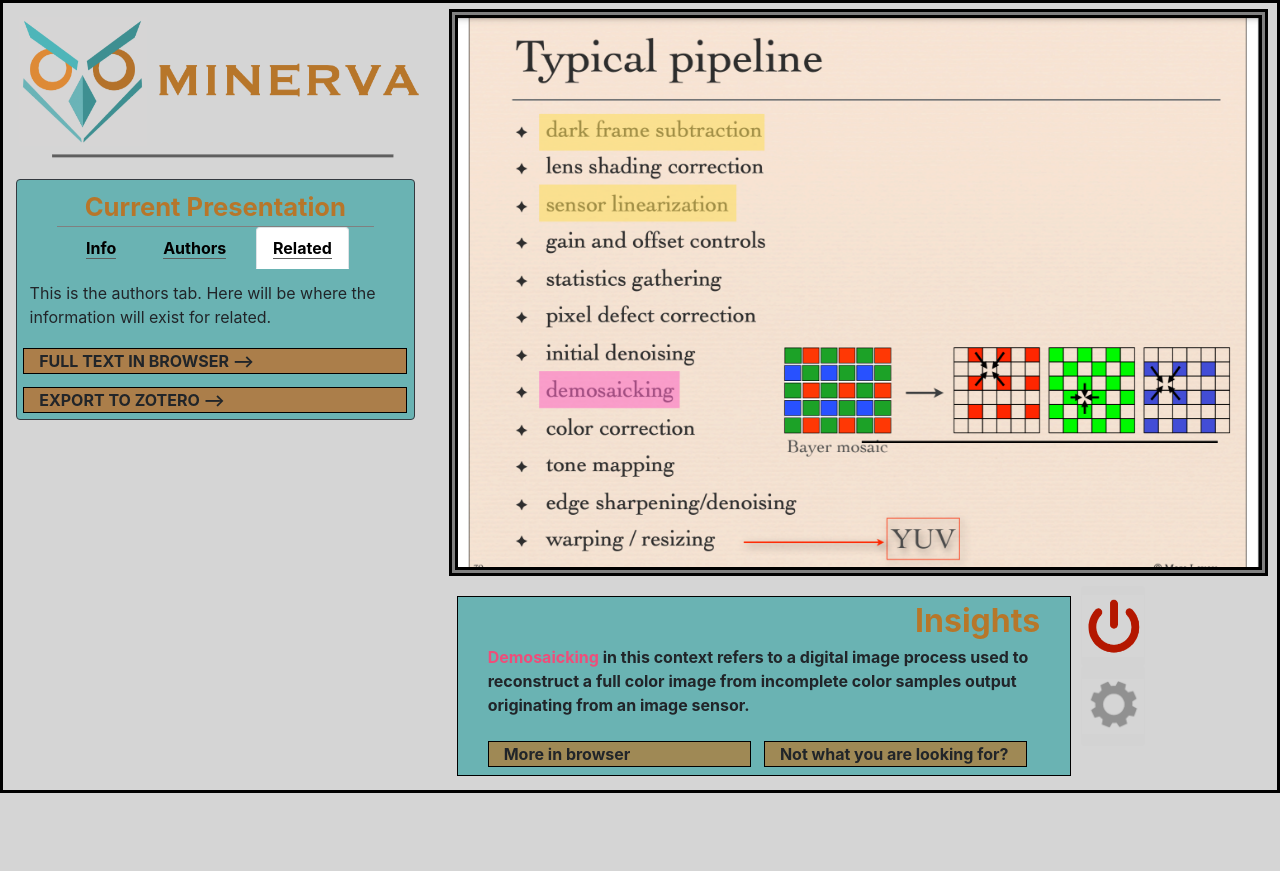
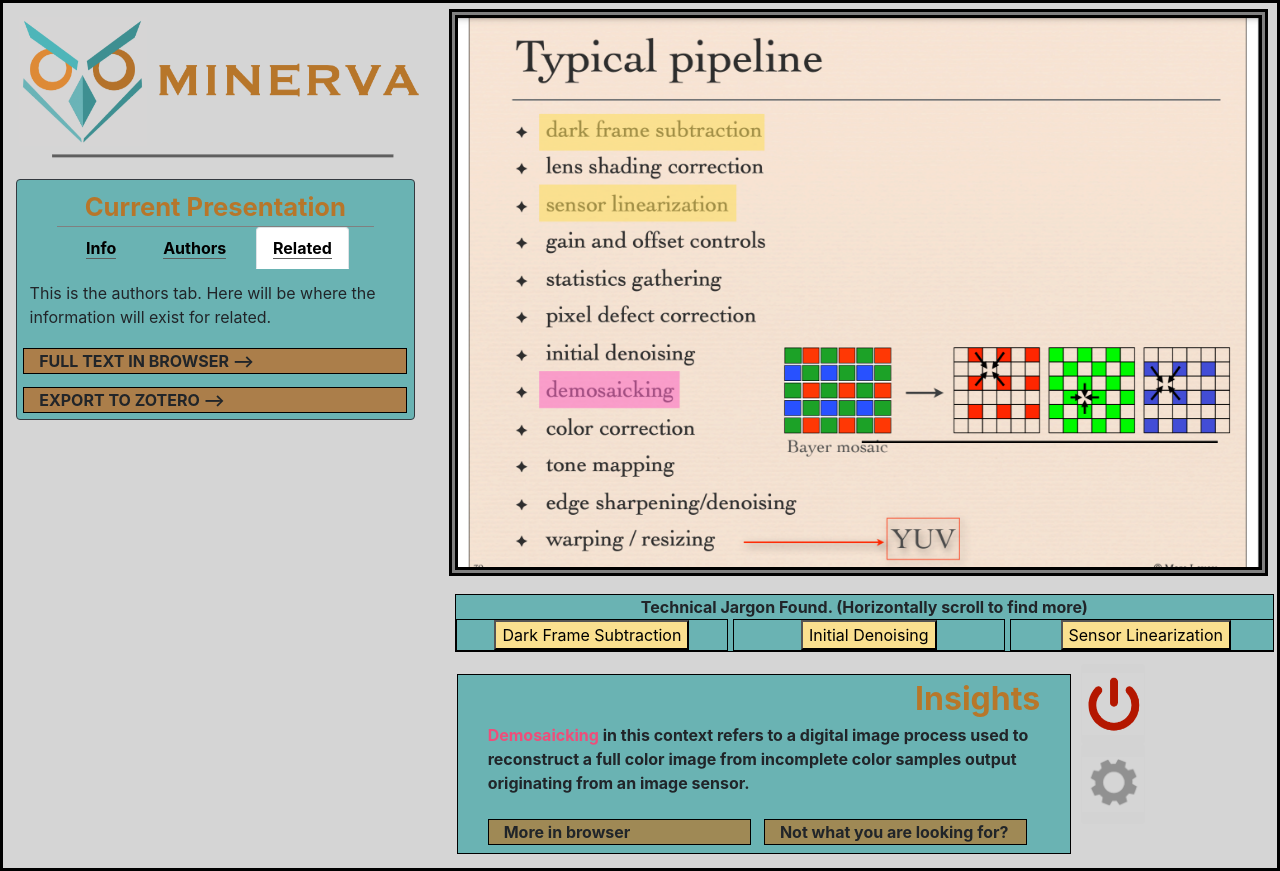
Before and after one commit to Mcheese134/CSC212FinalProject, a Flask app: page / in a window 1280 px wide. Before the commit the page ends 793 px from the top, so only its background shows below. Run offline with Flask 2, Linux system fonts and the light colour scheme; some libraries are stand-ins or nearby versions.

Commit message:
Updated the UI

```diff
--- a/Minerva/static/stylesheets/styles.css
+++ b/Minerva/static/stylesheets/styles.css
@@ -20,3 +20,15 @@
 .title{
    color: #B7762A; border-bottom:1px solid gray; width: 80%; padding-top: 1vh; font-size: 2vw;  text-align: center;
 }
+
+
+
+/* The heart of the matter */
+.testimonial-group > .row {
+   display: block;
+   overflow-x: auto;
+   white-space: nowrap;
+ }
+ .testimonial-group > .row > .col-4 {
+   display: inline-block;
+ }
--- a/Minerva/templates/index.html
+++ b/Minerva/templates/index.html
@@ -17,7 +17,7 @@
     <title>Minerva</title>
 </head>
 
-<body class="containerdetails">
+<body  class="containerdetails">
 
 
   <div class ="container-fluid">
@@ -66,22 +66,46 @@
           </div>
         </div>
       </div>
-      <div class ="col">
-        <img id="canvas" src="{{url_for('static', filename='edit.png')}}" width="100%" max-height=".5vh" class="video" alt="">
+      <div class ="col" >
 
-        <div class = "container-fluid" style="margin: 4px;">
+        <!----THIS IS WHERE YOU CAN CHANGE THE PNG if you want to change the main image---->
+        <div class="background">
+          <img  src="{{url_for('static', filename='edit.png')}}" width="100%" max-height=".5vh" class="video" alt="">
+        </div>
+
+
+        <!--This will be for the words that are found and created into buttons the user can click. You can edit it to add more buttons for the video-->
+        <div class="container testimonial-group" style="background-color: #6AB3B3; margin: 12px; border: 1px black solid ;">
+          <div class="text-center" style="font-weight: bold;">Technical Jargon Found. (Horizontally scroll to find more)</div>
+          <div class="row text-center">
+            <div class="col-4" style="border: 1px black solid ;"><button class="button" type="btn btn-primary" style="background-color: #fae08f;">Dark Frame Subtraction</button></div>
+            <div class="col-4" style="border: 1px black solid ;"><button class="button" type="btn btn-primary" style="background-color: #fae08f;">Initial Denoising</button></div>
+            <div class="col-4" style="border: 1px black solid ;"><button class="button" type="btn btn-primary" style="background-color: #fae08f;">Sensor Linearization</button></div>
+            <div class="col-4" style="border: 1px black solid ;"><button class="button" type="btn btn-primary" style="background-color: #f99cc8;">Demosaicking</button></div>
+
+          </div>
+        </div>
+
+
+
+
+        <div class = "container-fluid"  style="margin: 4px;">
           <div class = "row">
 
-            <div class = "col-9" style="background-color: #6AB3B3; margin: 10px; border: 1px black solid ;">
+            <div class = "col-9"  style="background-color: #6AB3B3; margin: 10px; border: 1px black solid ;">
               <div class ="container-fluid">
                 <div class ="row">
                   <div class ="col">
                     <div class = "float-right"  style="color: #b7772a; font-size: xx-large;"><b>Insights</b></div>
                   </div>
                 </div>
+
+
                 <div class ="row">
+
+                  <!--Here is the description that you can manually change for each button you click. It is preset to demosaicking-->
                   <div class = "col">
-                    <p style="font-weight: bold;">   <span style="color: #ee4e7a;">Demosaicking </span> in this context refers to a digital image process used to reconstruct a full color image from incomplete color samples output originating from an image sensor.</p>
+                    <p style="font-weight: bold;">  <span style="color: #ee4e7a;">Demosaicking </span> in this context refers to a digital image process used to reconstruct a full color image from incomplete color samples output originating from an image sensor.</p>
                   </div>
                 </div>
                 <div class = "container-fluid" style="margin-top: 1vh; margin-bottom: 1vh;">
@@ -114,7 +138,10 @@
     </div>
 
 
+
+
   </div>
+
 
 
 
@@ -131,6 +158,8 @@
     </script>
 
     <script>
+
+
 
 initDraw(document.getElementById('canvas'));
 
@@ -183,7 +212,8 @@ function initDraw(canvas) {
     }
 }
 
-console.log("I AM HERE DAMN IT");
+
+
 
     </script>
 </body>
```
Also changed, not shown: Timeline.png (added).
